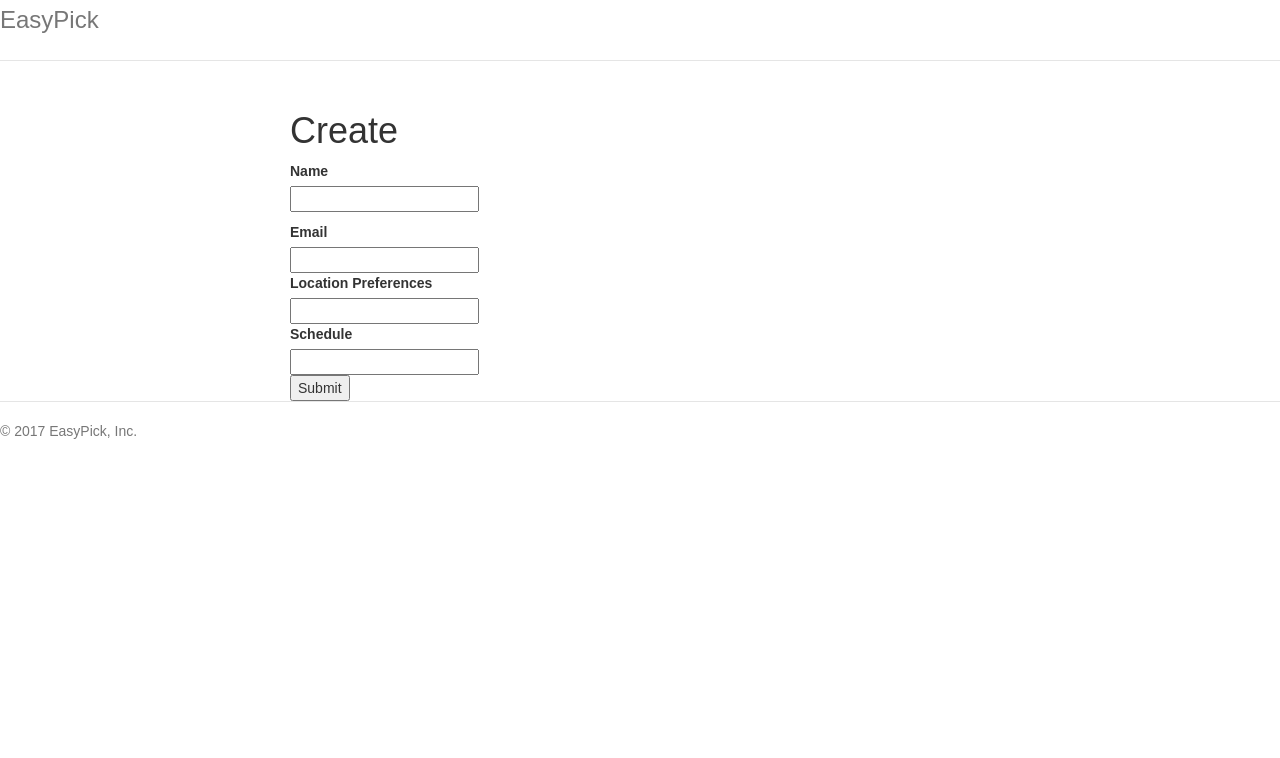
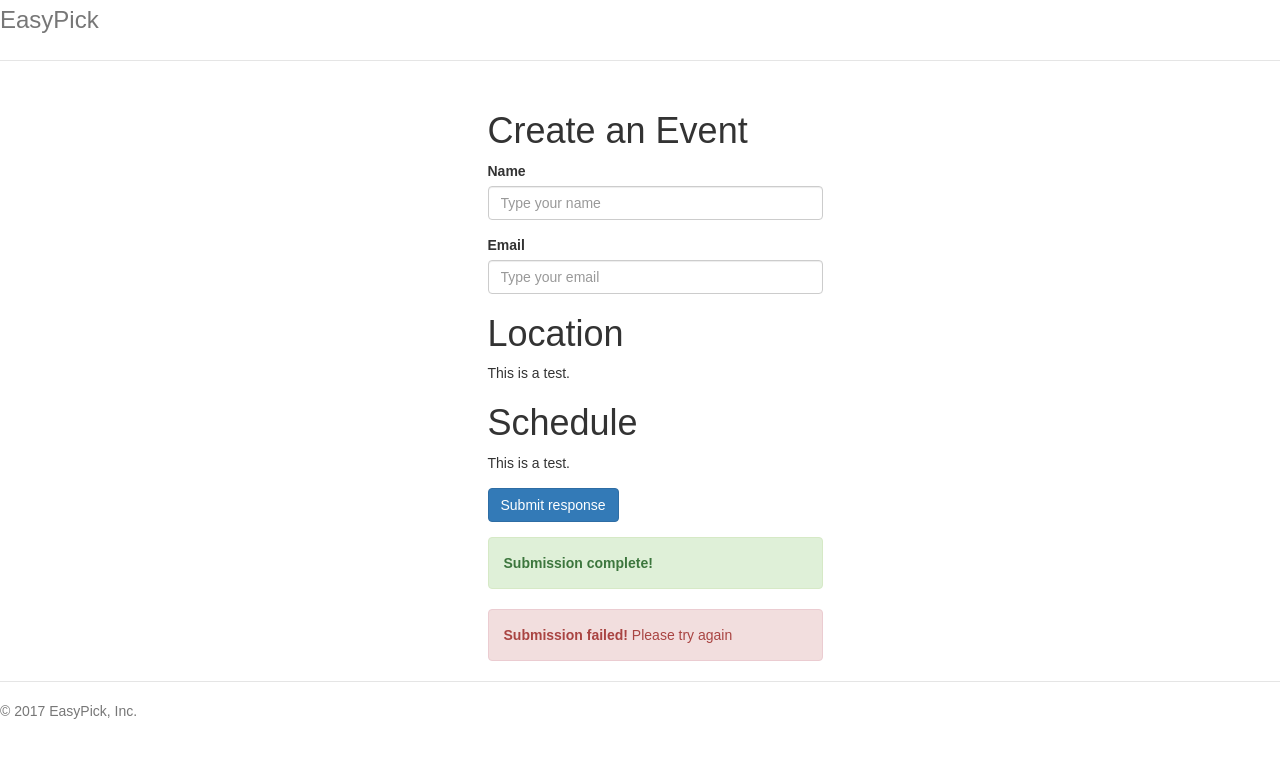
Before and after one commit to EZPick/EasyPick, a React (Create React App) app in the folder src/client/: page /create in a window 1280 px wide. Shown: the top 758 px of the page. Built offline with nearby package versions, Linux system fonts and the light colour scheme; no server answers.

Commit message:
create code

```diff
--- a/src/client/src/Components/Create/Create.js
+++ b/src/client/src/Components/Create/Create.js
@@ -1,39 +1,68 @@
 import React, { Component } from 'react';
 import './Create.css';
+import Schedule from '../Schedule/Schedule';
+import Location from '../Location/Location';
+//import $ from 'jquery';
 
 class Create extends Component {
   render() {
     return (
       <div>
-        <h1>Create</h1>
-
-        {/*begin form code*/}
-        <form id="response-form" method="post" action="/api/response/create">
-          <div>
-            <label>Name</label>
-            <input name="name" type="text" />
+        <div className="container">
+          <div className="row">
+            <div className="col-sm-3"></div>
+            <div className="col-sm-6">
+              <h1 id="title">Create an Event</h1>
+            </div>
+            <div className="col-sm-3"></div>
           </div>
-          <p></p>
-          <div>
-            <label>Email</label>
-            <input name="email" type="text" />
+          <div className="row" id="response-row">
+            <div className="col-sm-3"></div>
+            <div className="col-sm-6">
+              <form id="response-form" onSubmit={this.submit}>
+                <input type="hidden" value={this.props.match.params.id} name="meetingId" />
+                <div className="form-group">
+                  <label>Name</label>
+                  <input name="name" className="form-control" type="text" placeholder="Type your name" required />
+                </div>
+                <div className="form-group">
+                  <label>Email</label>
+                  <input name="email" className="form-control" type="text" placeholder="Type your email" required />
+                </div>
+                <div className="form-group">
+                  <Location />
+                </div>
+                <div className="form-group">
+                  <Schedule />
+                </div>
+                <div className="form-group" id="btn-container">
+                  <button type="submit" className="btn btn-primary" id="submit-btn">
+                    Submit response
+                            </button>
+                </div>
+              </form>
+            </div>
+            <div className="col-sm-3"></div>
           </div>
-
-          <div>
-            <label>Location Preferences</label>
-            <input name="locationPreferences" type="text" />
+          <div className="row" id="confirmation-row">
+            <div className="col-sm-3"></div>
+            <div className="col-sm-6">
+              <div className="alert alert-success fade in">
+                <strong>Submission complete!</strong>
+              </div>
+            </div>
+            <div className="col-sm-3"></div>
           </div>
-
-          <div>
-            <label>Schedule</label>
-            <input name="schedule" type="text" />
+          <div className="row" id="error-row">
+            <div className="col-sm-3"></div>
+            <div className="col-sm-6">
+              <div className="alert alert-danger fade in">
+                <strong>Submission failed!</strong> Please try again
+                    </div>
+            </div>
+            <div className="col-sm-3"></div>
           </div>
-
-          <div>
-            <input type="submit" value="Submit" />
-          </div>
-
-        </form>
+        </div>
       </div>
     );
   }
```
